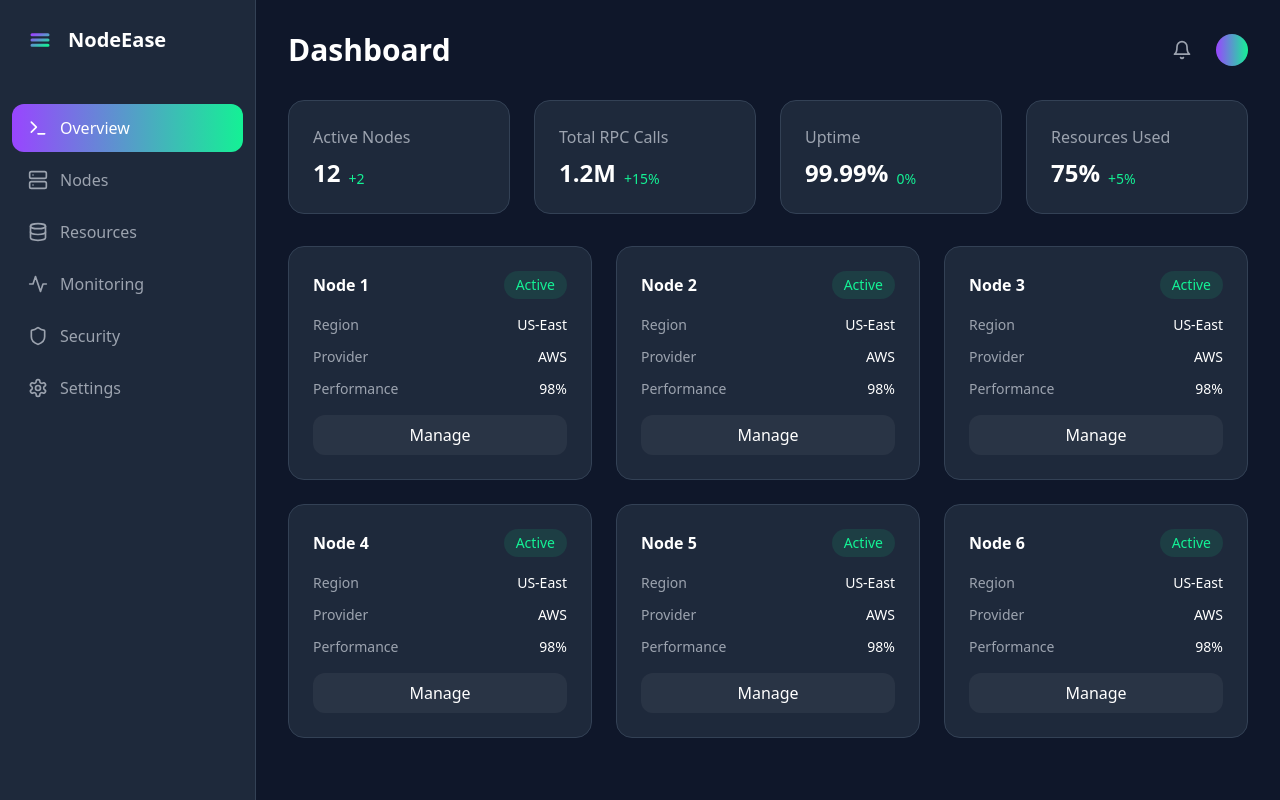
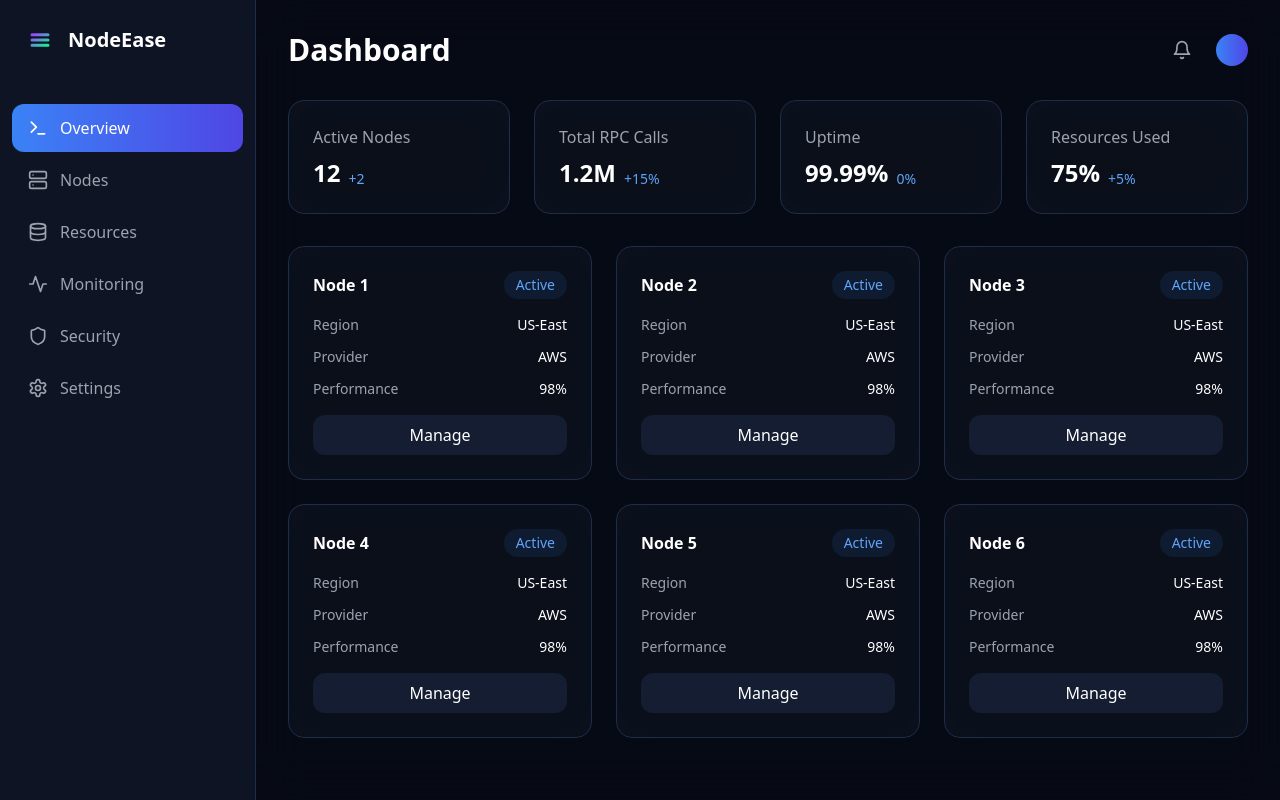
Before and after one commit to 0saurabh0/NodeEase, a React (Vite) app in the folder frontend/: page /dashboard in a window 1280 px wide. Built offline with nearby package versions, Linux system fonts and the light colour scheme.

Commit message:
improved dashboard theme

```diff
--- a/frontend/src/pages/dashboard.tsx
+++ b/frontend/src/pages/dashboard.tsx
@@ -1,12 +1,12 @@
 // src/pages/Dashboard.tsx
 import React from 'react';
-import { Terminal, Server, Settings, Activity, Database, Shield, Bell } from 'lucide-react';
+import { Terminal, Server, Settings, Activity,  Database, Shield, Bell } from 'lucide-react';
 
 const DashboardLayout = () => {
   return (
-    <div className="min-h-screen bg-[#0F172A]">
+    <div className="min-h-screen bg-[#0A0F1E]">
       {/* Sidebar */}
-      <aside className="fixed left-0 top-0 h-screen w-64 bg-[#1E293B] border-r border-[#334155]">
+      <aside className="fixed left-0 top-0 h-screen w-64 bg-[#111827]/70 backdrop-blur-xl border-r border-[#1E2D4A]">
         <div className="p-6 flex items-center gap-3">
           <img src="/logo.svg" alt="NodeEase" className="w-8 h-8" />
           <span className="text-xl font-semibold text-white">NodeEase</span>
@@ -25,8 +25,8 @@ const DashboardLayout = () => {
               key={i}
               className={`w-full flex items-center gap-3 px-4 py-3 rounded-xl mb-1
                 ${item.active
-                  ? 'bg-gradient-to-r from-[#9945FF] to-[#14F195] text-white'
-                  : 'text-gray-400 hover:text-white hover:bg-white/5'
+                  ? 'bg-gradient-to-r from-blue-500 to-indigo-600 text-white'
+                  : 'text-gray-400 hover:text-white hover:bg-white/10'
                 } transition-all duration-300`}
             >
               {React.createElement(item.icon, { className: "h-5 w-5" })}
@@ -37,7 +37,7 @@ const DashboardLayout = () => {
       </aside>
 
       {/* Main Content */}
-      <main className="ml-64 p-8">
+      <main className="ml-64 p-8 min-h-screen bg-black/30 backdrop-blur-xl">
         {/* Header */}
         <header className="flex items-center justify-between mb-8">
           <h1 className="text-3xl font-bold text-white">Dashboard</h1>
@@ -45,7 +45,7 @@ const DashboardLayout = () => {
             <button className="p-2 text-gray-400 hover:text-white transition-colors">
               <Bell className="w-5 h-5" />
             </button>
-            <div className="h-8 w-8 rounded-full bg-gradient-to-r from-[#9945FF] to-[#14F195]" />
+            <div className="h-8 w-8 rounded-full bg-gradient-to-r from-blue-500 to-indigo-600" />
           </div>
         </header>
 
@@ -57,11 +57,11 @@ const DashboardLayout = () => {
             { label: 'Uptime', value: '99.99%', change: '0%' },
             { label: 'Resources Used', value: '75%', change: '+5%' },
           ].map((stat, i) => (
-            <div key={i} className="bg-[#1E293B] rounded-2xl p-6 border border-[#334155]">
+            <div key={i} className="bg-[#111827]/50 backdrop-blur-xl rounded-2xl p-6 border border-[#1E2D4A] hover:bg-[#111827]/70 transition-all duration-300">
               <h3 className="text-gray-400 font-medium mb-2">{stat.label}</h3>
               <div className="flex items-end gap-2">
                 <span className="text-2xl font-bold text-white">{stat.value}</span>
-                <span className="text-[#14F195] text-sm font-medium">{stat.change}</span>
+                <span className="text-blue-400 text-sm font-medium">{stat.change}</span>
               </div>
             </div>
           ))}
@@ -70,10 +70,10 @@ const DashboardLayout = () => {
         {/* Nodes Grid */}
         <div className="grid grid-cols-1 md:grid-cols-2 lg:grid-cols-3 gap-6">
           {[1, 2, 3, 4, 5, 6].map((node) => (
-            <div key={node} className="bg-[#1E293B] rounded-2xl p-6 border border-[#334155]">
+            <div key={node} className="bg-[#111827]/50 backdrop-blur-xl rounded-2xl p-6 border border-[#1E2D4A] hover:bg-[#111827]/70 transition-all duration-300">
               <div className="flex items-center justify-between mb-4">
                 <h3 className="text-white font-semibold">Node {node}</h3>
-                <span className="px-3 py-1 rounded-full text-sm font-medium bg-[#14F195]/10 text-[#14F195]">
+                <span className="px-3 py-1 rounded-full text-sm font-medium bg-blue-500/10 text-blue-400">
                   Active
                 </span>
               </div>
@@ -91,7 +91,7 @@ const DashboardLayout = () => {
                   <span className="text-white">98%</span>
                 </div>
               </div>
-              <button className="w-full mt-4 py-2 rounded-xl bg-white/5 text-white hover:bg-white/10 transition-colors">
+              <button className="w-full mt-4 py-2 rounded-xl bg-[#1E2D4A]/50 text-white hover:bg-[#1E2D4A] transition-colors">
                 Manage
               </button>
             </div>
```
